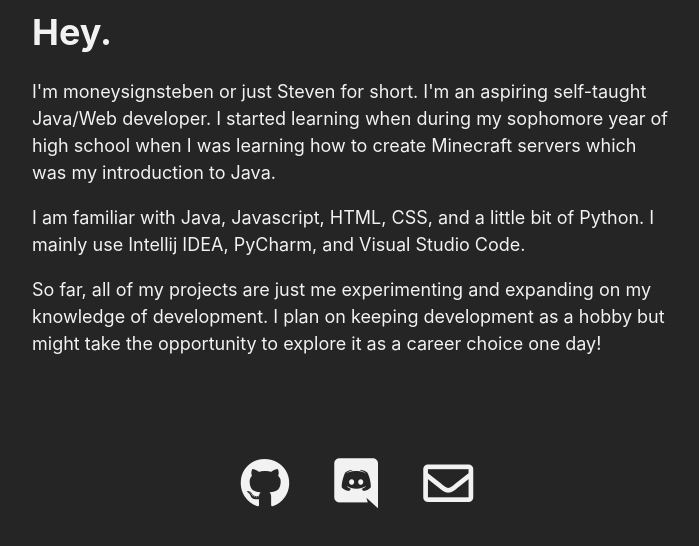
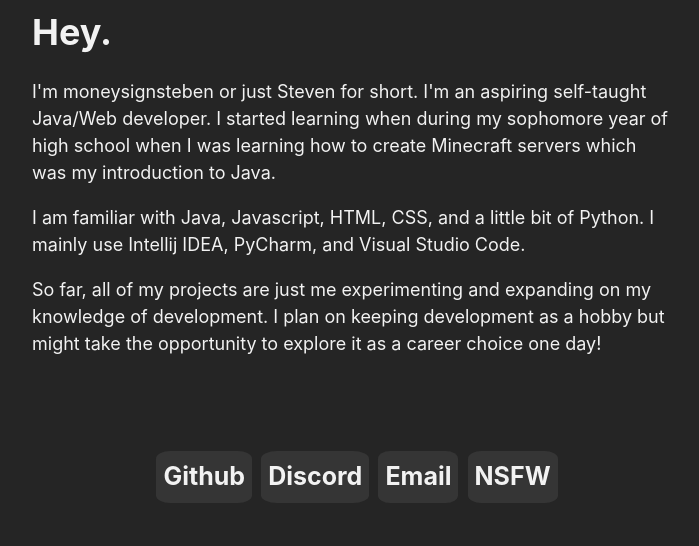
Before and after one commit to Nykorrin/nykorrin.github.io, a plain HTML site: page index.html in a window 1280 px wide. Shown: the part 312-858 px from the top of the page, without its empty margins (291-990 px from the left). Drawn offline with nearby package versions, Linux system fonts and the light colour scheme.

Commit message:
Changed contact buttons

```diff
--- a/css/styles.css
+++ b/css/styles.css
@@ -52,9 +52,20 @@ img {
 }
 
 a {
-    font-size: 50px;
+    font-size: 25px;
     transition: color 0.5s ease;
     margin: auto 20px;
+    text-decoration: none;
+    font-weight: bold;
+}
+
+.button {
+    padding: 7px 7px;
+    display: inline-block;
+    background-color: #353535;
+    border-radius: 15%;
+    margin: 4px 2px;
+    cursor: pointer;
 }
 
 a:link {
--- a/index.html
+++ b/index.html
@@ -33,10 +33,10 @@
                 </p>
             </div>
             <div class="footer content animate__animated animate__fadeInUp animate__delay-1s">
-                <span><a href="https://github.com/Nykorrin" target="_blank"><i class="hvr-float fab fa-github"></i></a>
-                <span><a href="https://discord.phamilyteatime.com" target="_blank"><i class="hvr-float fab fa-discord"></i></a>
-                    <!--Change the icon later-->
-                <span><a href="https://mail.google.com/mail/?view=cm&fs=1&to=moneysignsteben@gmail.com" target="_blank"><i class="hvr-float far fa-envelope"></i></a>
+                <span><a class="button" href="https://github.com/Nykorrin" target="_blank">Github</a></span>
+                <span><a class="button" href="https://discord.phamilyteatime.com" target="_blank">Discord</a></span>
+                <span><a class="button" href="https://mail.google.com/mail/?view=cm&fs=1&to=moneysignsteben@gmail.com" target="_blank">Email</a></span>
+                <span><a class="button" href="https://matias.ma/nsfw/" target="_blank">NSFW</a></span>
             </div>
         </div>
     </body>
```
